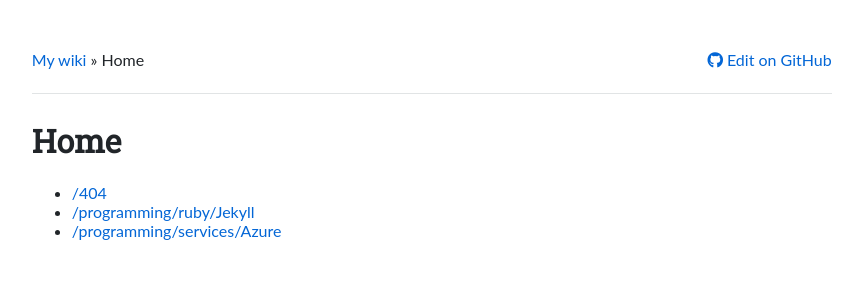
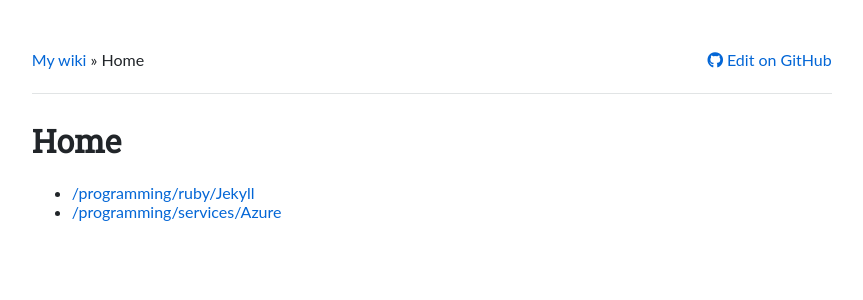
Before and after one commit to bmaupin/wiki, a Jekyll site: the page built from index.md, in a window 1280 px wide. Shown: the top 300 px of the page, without its empty margins (28-891 px from the left). Built offline with Jekyll 4.4.1, drawn with Linux system fonts in a browser that asks for light colours; nearby versions of some CDN libraries; our own code applies the rules of GitHub Pages for plain Markdown files; comment, search, counter and statistics services are not loaded.

Commit message:
Minor improvements to 404 page

```diff
--- a/index.md
+++ b/index.md
@@ -5,7 +5,7 @@ title: Home
 <ul>
     {% assign sorted_pages = site.pages | sort: 'path' %}
     {% for page in sorted_pages %}
-      {% if page.title and page.path != 'index.md' %}
+      {% if page.title and page.path != '404.md' and page.path != 'index.md' %}
         <li><a href="{{ page.url | relative_url }}">{{ page.dir }}{{ page.title }}</a></li>
       {% endif %}
     {% endfor %}
```
Also changed, not shown: 404.md (+1 -3 lines).
